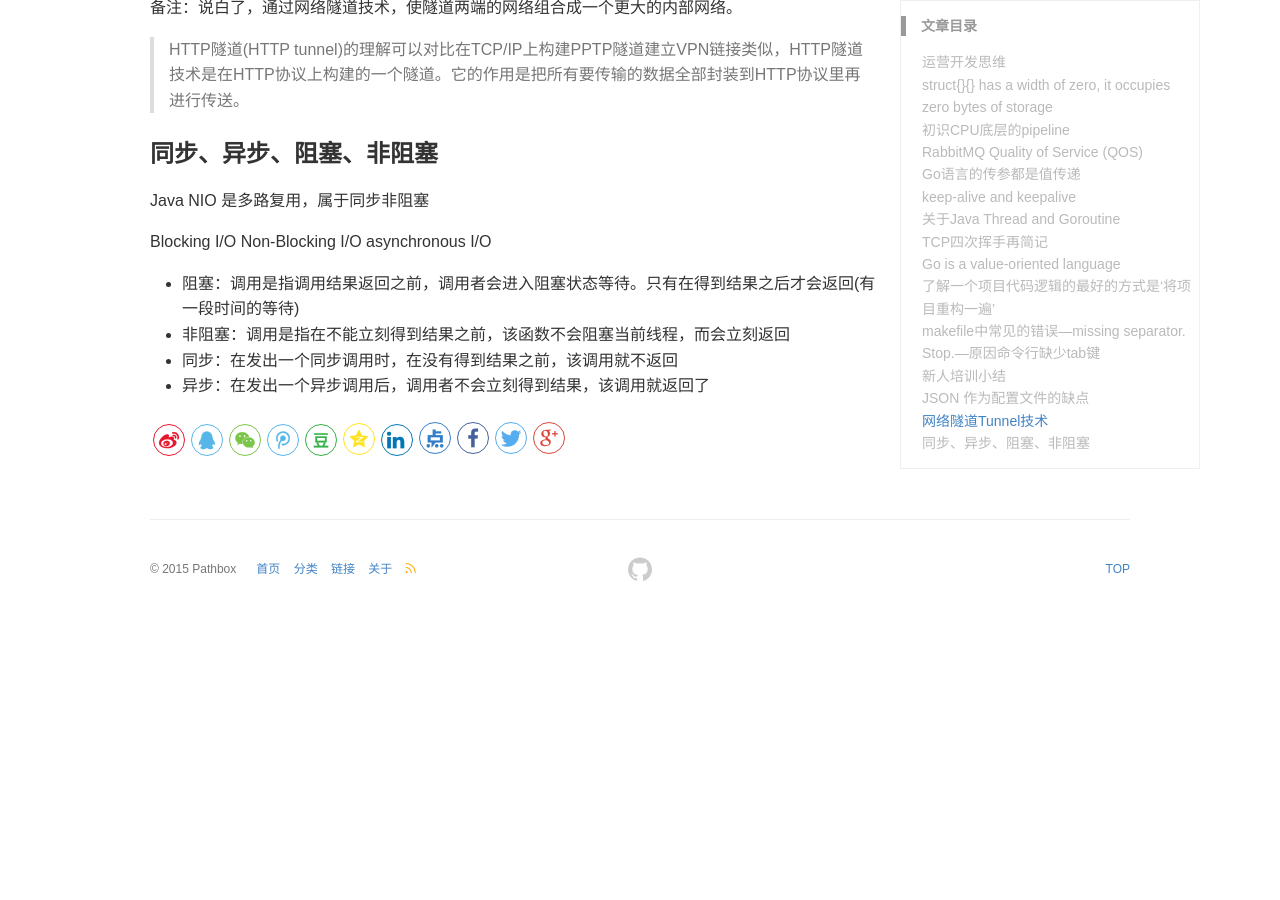
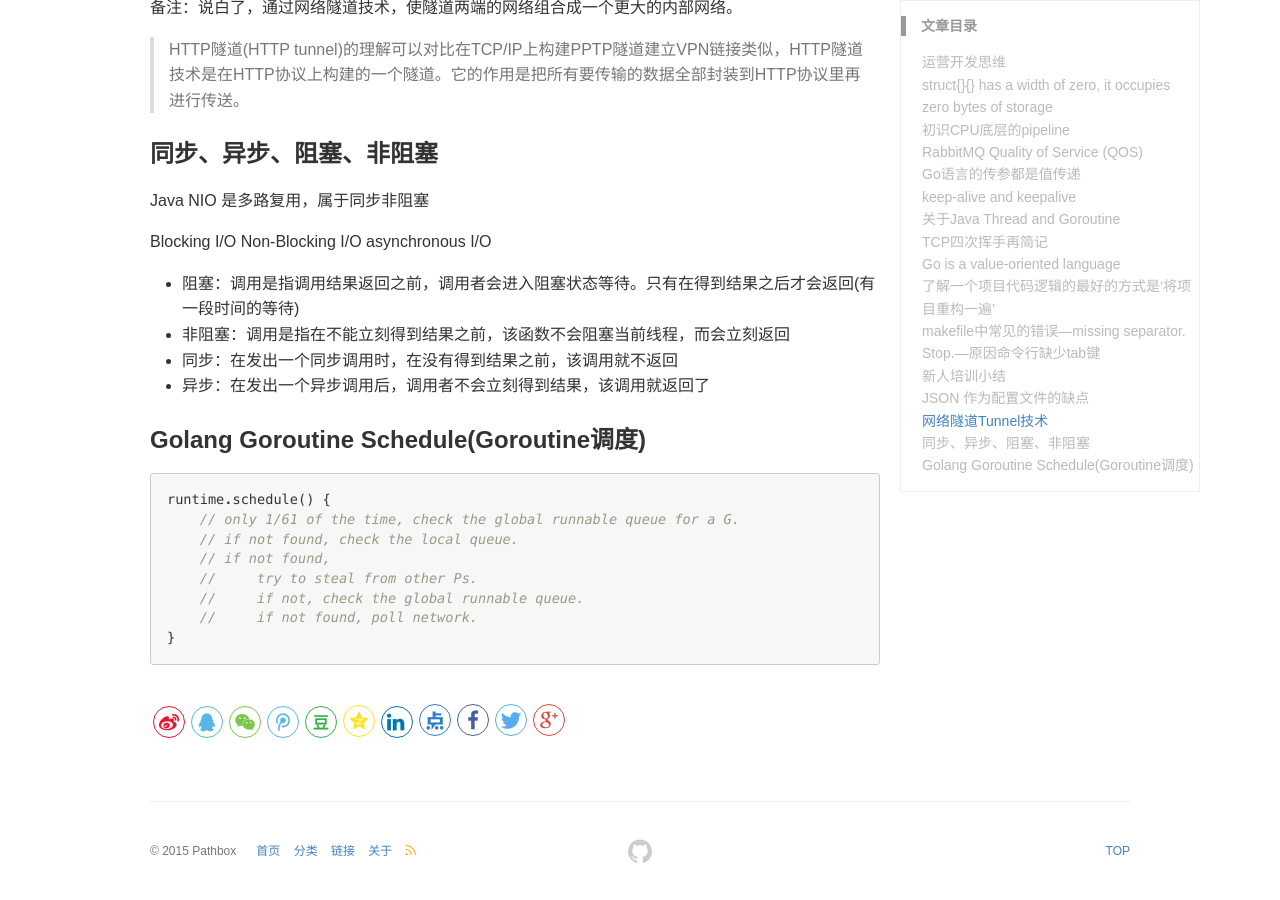
Before and after one commit to pathbox/pathbox.github.io, a Jekyll site: the page built from _posts/2018-07-04-work-summary-in-UCloud-18.md, in a window 1280 px wide and 900 px high, scrolled down 5117 px. Built offline with Jekyll 4.4.1, drawn with Linux system fonts in a browser that asks for light colours; before the commit the page ends 5735 px from its top, so only the background shows below that.

Commit message:
Goroutine Schedule(Goroutine调度)

````diff
--- a/_posts/2018-07-04-work-summary-in-UCloud-18.md
+++ b/_posts/2018-07-04-work-summary-in-UCloud-18.md
@@ -193,3 +193,16 @@ Blocking I/O Non-Blocking I/O asynchronous I/O
 - 非阻塞：调用是指在不能立刻得到结果之前，该函数不会阻塞当前线程，而会立刻返回
 - 同步：在发出一个同步调用时，在没有得到结果之前，该调用就不返回
 - 异步：在发出一个异步调用后，调用者不会立刻得到结果，该调用就返回了
+
+### Golang Goroutine Schedule(Goroutine调度)
+
+```go
+runtime.schedule() {
+    // only 1/61 of the time, check the global runnable queue for a G.
+    // if not found, check the local queue.
+    // if not found,
+    //     try to steal from other Ps.
+    //     if not, check the global runnable queue.
+    //     if not found, poll network.
+}
+```
````
